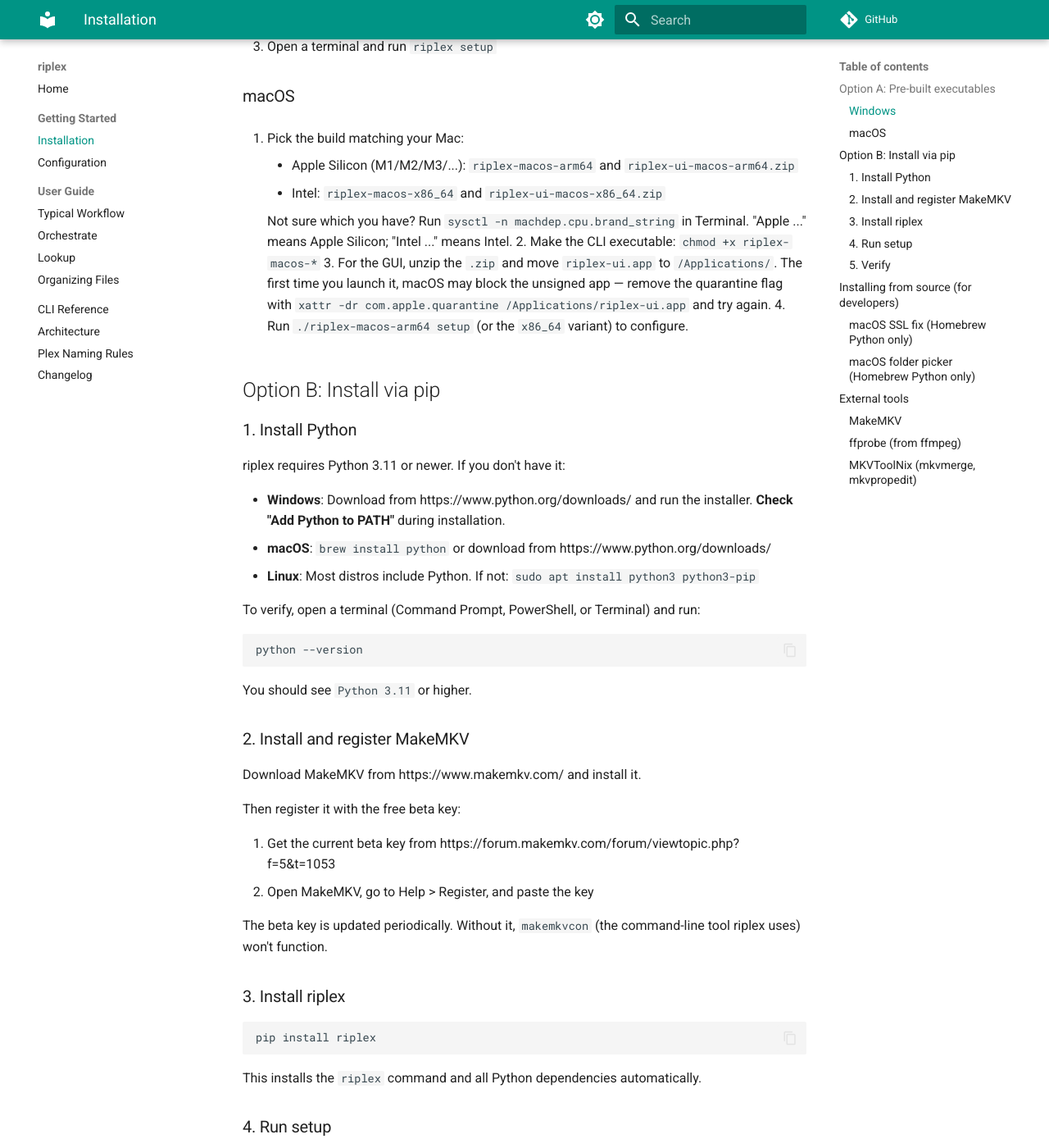
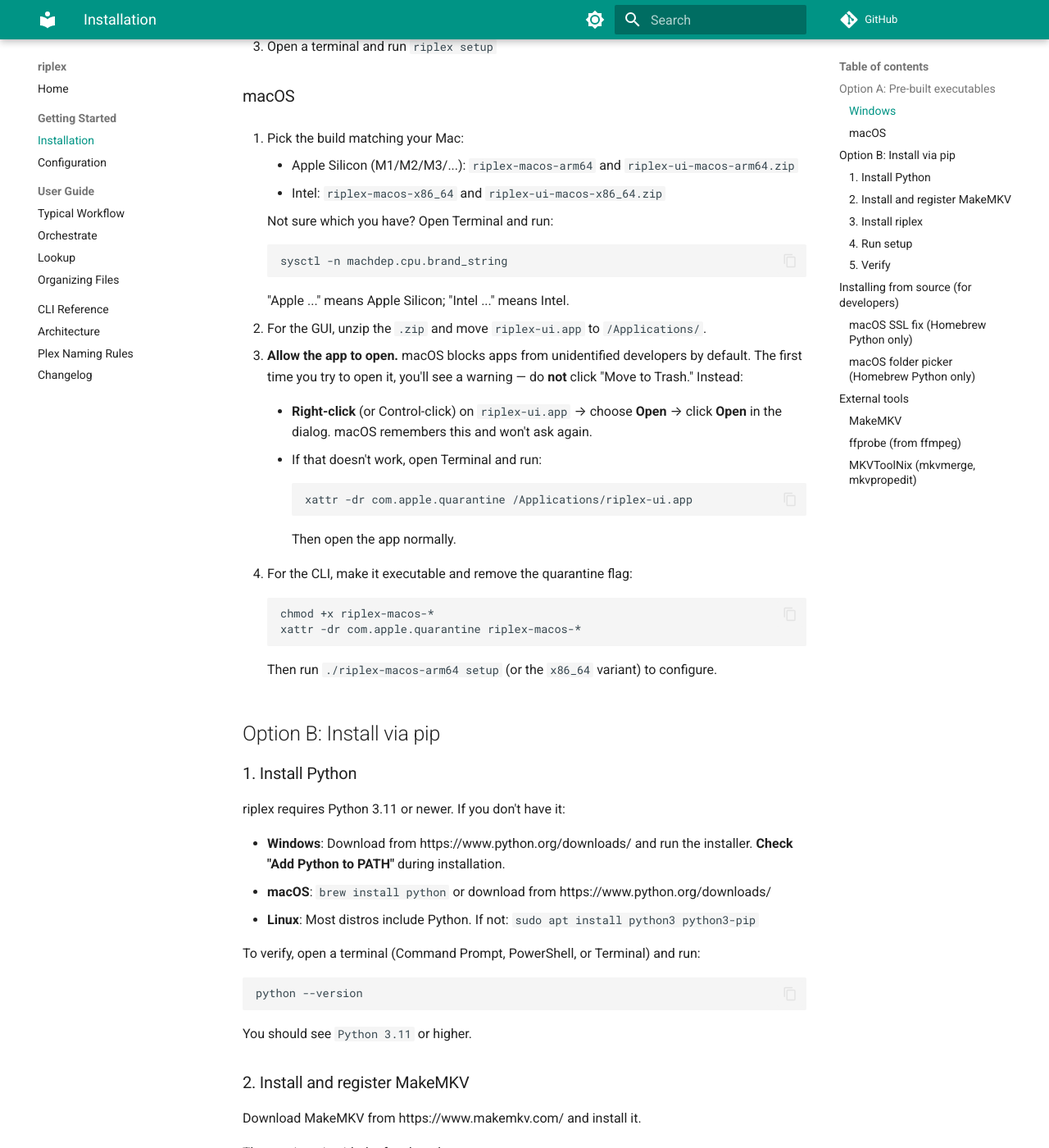
Before and after one commit to AnyCredit5518/riplex, an MkDocs documentation site: the page built from docs/getting-started/installation.md, in a window 1280 px wide and 1400 px high, scrolled down 754 px. Shown: the whole window at 82% size. Built offline with MkDocs 1.6.1 and Material for MkDocs 9.7.7, drawn with Linux system fonts in a browser that asks for light colours; comment, search, counter and statistics services are not loaded.

````diff
--- a/docs/getting-started/installation.md
+++ b/docs/getting-started/installation.md
@@ -29,14 +29,33 @@ Download the latest release for your platform from the [GitHub Releases page](ht
     - Apple Silicon (M1/M2/M3/...): `riplex-macos-arm64` and `riplex-ui-macos-arm64.zip`
     - Intel: `riplex-macos-x86_64` and `riplex-ui-macos-x86_64.zip`
 
-    Not sure which you have? Run `sysctl -n machdep.cpu.brand_string` in Terminal.
+    Not sure which you have? Open Terminal and run:
+    ```
+    sysctl -n machdep.cpu.brand_string
+    ```
     "Apple ..." means Apple Silicon; "Intel ..." means Intel.
-2. Make the CLI executable: `chmod +x riplex-macos-*`
-3. For the GUI, unzip the `.zip` and move `riplex-ui.app` to `/Applications/`.
-   The first time you launch it, macOS may block the unsigned app — remove the
-   quarantine flag with `xattr -dr com.apple.quarantine /Applications/riplex-ui.app`
-   and try again.
-4. Run `./riplex-macos-arm64 setup` (or the `x86_64` variant) to configure.
+
+2. For the GUI, unzip the `.zip` and move `riplex-ui.app` to `/Applications/`.
+
+3. **Allow the app to open.** macOS blocks apps from unidentified developers by
+   default. The first time you try to open it, you'll see a warning — do **not**
+   click "Move to Trash." Instead:
+
+    - **Right-click** (or Control-click) on `riplex-ui.app` → choose **Open** →
+      click **Open** in the dialog. macOS remembers this and won't ask again.
+
+    - If that doesn't work, open Terminal and run:
+      ```
+      xattr -dr com.apple.quarantine /Applications/riplex-ui.app
+      ```
+      Then open the app normally.
+
+4. For the CLI, make it executable and remove the quarantine flag:
+    ```
+    chmod +x riplex-macos-*
+    xattr -dr com.apple.quarantine riplex-macos-*
+    ```
+    Then run `./riplex-macos-arm64 setup` (or the `x86_64` variant) to configure.
 
 ## Option B: Install via pip
 
````
Also changed, not shown: issues/planned-features.md (+16 -0 lines).
